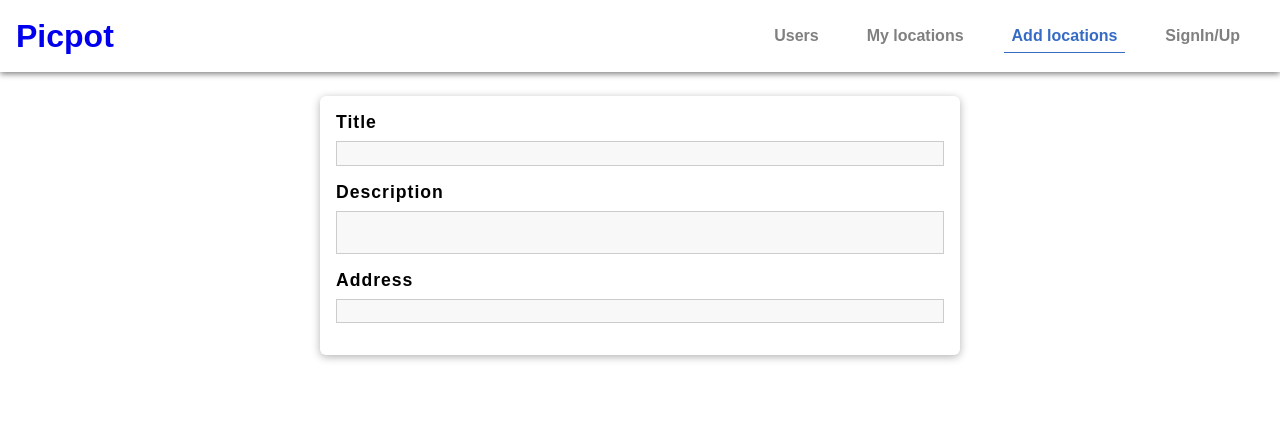
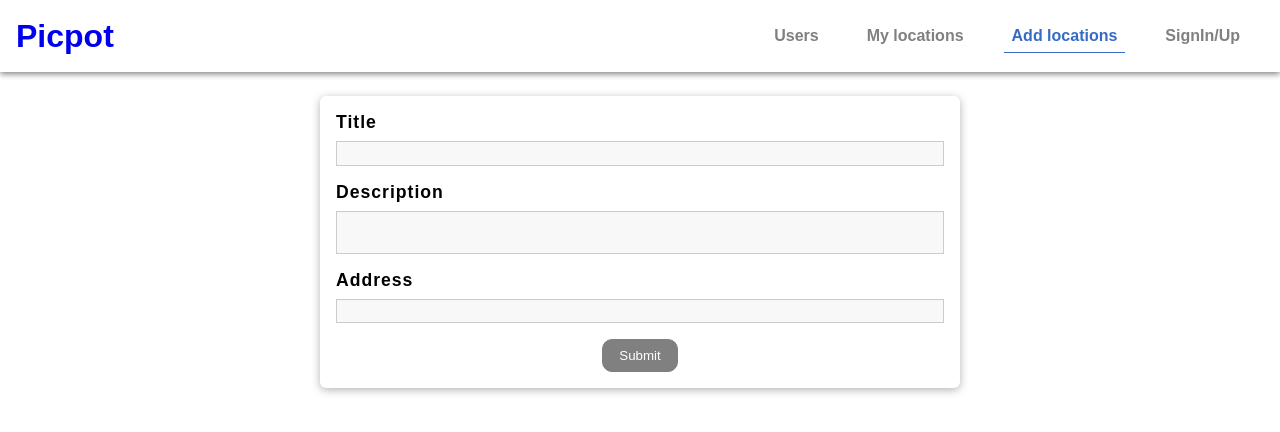
Before and after one commit to Megh200/React_Project, a React (Create React App) app in the folder photo_sharing/: page /loc/new in a window 1280 px wide. Shown: the top 432 px of the page. Built offline with nearby package versions, Linux system fonts and the light colour scheme.

Commit message:
button added in form in loc file

```diff
--- a/photo_sharing/src/locations/pages/newloc.js
+++ b/photo_sharing/src/locations/pages/newloc.js
@@ -17,7 +17,10 @@ return (
         </div>
         <div className="form-control" >
             <label>Address</label>
-            <input type="text" name="Address" required />
+            <input type="text" rows="3" name="Address" required />
+        </div>
+         <div className="form-control" >
+            <button>Submit</button>
         </div>
     </form>
 );
```
